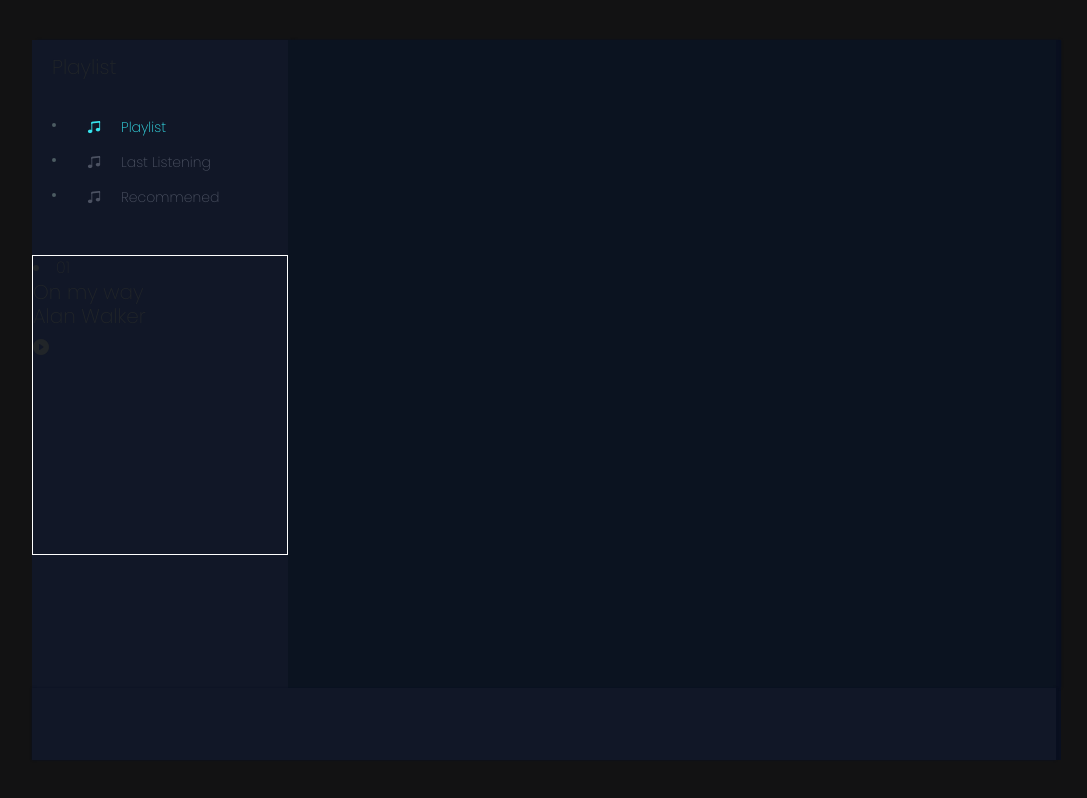
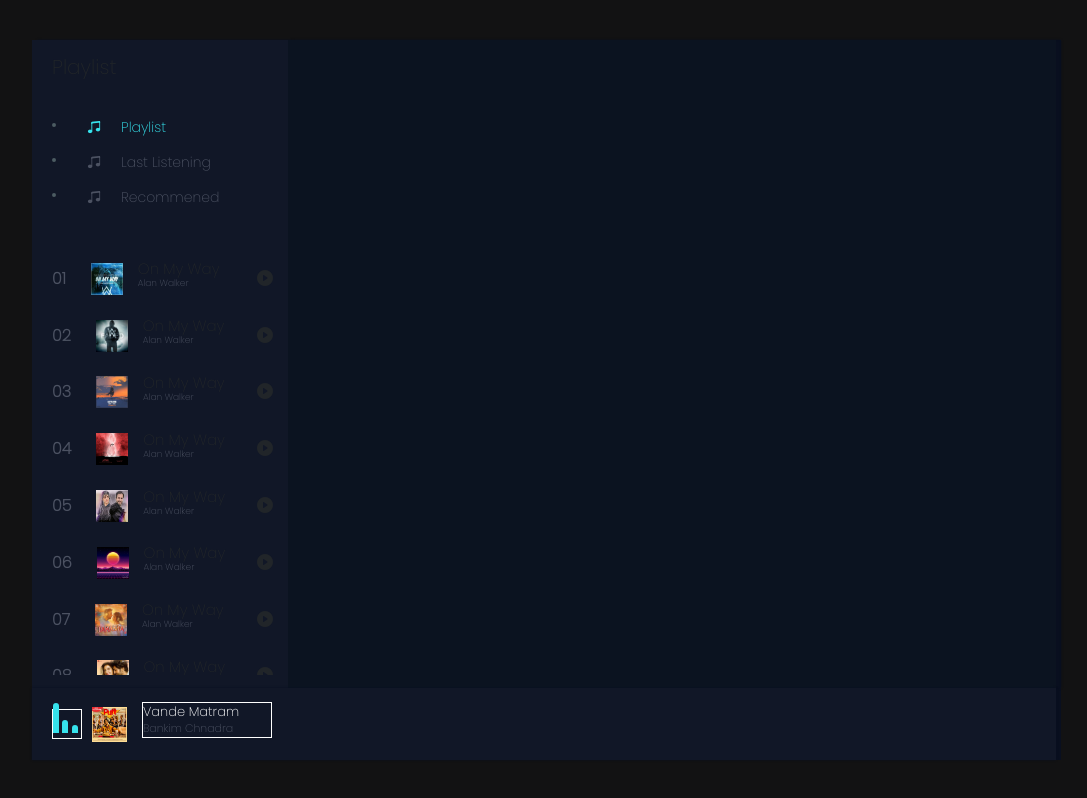
Before and after one commit to parth9104/Spotify-Clone, a website: page index.html in a window 1280 px wide. Shown: the whole page, without its empty margins (96-1183 px from the left). Drawn offline with nearby package versions, Linux system fonts and the light colour scheme.

Commit message:
bootstrap issue solved

```diff
--- a/index.html
+++ b/index.html
@@ -24,17 +24,90 @@
             <div class="menu_song">
                 <li class="song_item">
                     <span>01</span>
-                    <img src="" alt="">
-                    <h5>On my way <br>
+                    <img src="img/1.jpg" alt="">
+                    <h5>On My Way <br>
+                        <div class="subtitle">Alan Walker</div>
+                    </h5>
+                    <i class="bi playListPlay bi-play-circle-fill" id="1"></i>
+                </li>
+                <li class="song_item">
+                    <span>02</span>
+                    <img src="img/2.jpg" alt="">
+                    <h5>On My Way <br>
+                        <div class="subtitle">Alan Walker</div>
+                    </h5>
+                    <i class="bi playListPlay bi-play-circle-fill" id="1"></i>
+                </li>
+                <li class="song_item">
+                    <span>03</span>
+                    <img src="img/3.jpg" alt="">
+                    <h5>On My Way <br>
+                        <div class="subtitle">Alan Walker</div>
+                    </h5>
+                    <i class="bi playListPlay bi-play-circle-fill" id="1"></i>
+                </li>
+                <li class="song_item">
+                    <span>04</span>
+                    <img src="img/4.jpg" alt="">
+                    <h5>On My Way <br>
+                        <div class="subtitle">Alan Walker</div>
+                    </h5>
+                    <i class="bi playListPlay bi-play-circle-fill" id="1"></i>
+                </li>
+                <li class="song_item">
+                    <span>05</span>
+                    <img src="img/5.jpg" alt="">
+                    <h5>On My Way <br>
+                        <div class="subtitle">Alan Walker</div>
+                    </h5>
+                    <i class="bi playListPlay bi-play-circle-fill" id="1"></i>
+                </li>
+                <li class="song_item">
+                    <span>06</span>
+                    <img src="img/6.jpg" alt="">
+                    <h5>On My Way <br>
+                        <div class="subtitle">Alan Walker</div>
+                    </h5>
+                    <i class="bi playListPlay bi-play-circle-fill" id="1"></i>
+                </li>
+                <li class="song_item">
+                    <span>07</span>
+                    <img src="img/7.jpg" alt="">
+                    <h5>On My Way <br>
+                        <div class="subtitle">Alan Walker</div>
+                    </h5>
+                    <i class="bi playListPlay bi-play-circle-fill" id="1"></i>
+                </li>
+                <li class="song_item">
+                    <span>08</span>
+                    <img src="img/8.jpg" alt="">
+                    <h5>On My Way <br>
                         <div class="subtitle">Alan Walker</div>
                     </h5>
                     <i class="bi playListPlay bi-play-circle-fill" id="1"></i>
                 </li>
             </div>
+            </div>
         </div>
         <div class="song_side">
         </div>
-        <div class="master_play"></div>
+        <div class="master_play">
+            <div class="wave">
+                <div class="wave1"></div>
+                <div class="wave1"></div>
+                <div class="wave1"></div>
+                        </div>
+                        <img src="img/12.jpg" alt="img" id="poster_master_play">
+        <h5 id="title">
+            Vande Matram
+            <div class="subtitle">Bankim Chnadra</div>
+        </div>
+
+        </h5>
+        <div class="icon">
+
+        </div>
+    </div>
     </header>
 
     <script src="app.js"></script>
--- a/style.css
+++ b/style.css
@@ -1,4 +1,7 @@
+
+
 /* google font "poppins" */
+
 @import url('https://fonts.googleapis.com/css2?family=Josefin+Sans:wght@100&family=Poppins:wght@200&display=swap');
 
 * {
@@ -103,7 +106,159 @@
 
 header .menu_side .menu_song {
     width: 100%;
-    height: 300px;
+    height: 420px;
+    /* border: 1px solid #fff; */
+    margin-top: 40px;
+    overflow: auto;
+}
+
+header .menu_side .menu_song::-webkit-scrollbar {
+    display: none;
+}
+
+header .menu_side .menu_song li {
+    list-style-type: none;
+    position: relative;
+    padding: 5px 0px 5px 20px;
+    display: flex;
+    align-items: center;
+    margin-bottom: 10px;
+    cursor: pointer;
+    transition: .3s linear;
+}
+
+header .menu_side .menu_song li:hover {
+    background: rgb(105, 105, 105, .1);
+}
+
+header .menu_side .menu_song li span {
+
+    font-size: 12 px;
+    font-weight: 600;
+    color: #4c5262;
+}
+
+header .menu_side .menu_song li img {
+    width: 32px;
+    height: 32px;
+    margin-left: 25px;
+}
+
+header .menu_side .menu_song li h5 {
+    font-size: 15px;
+    margin-left: 15px;
+    width: 170px;
+    /* border:1px solid #fff; */
+    overflow: hidden;
+    text-overflow: ellipsis;
+    white-space: nowrap;
+}
+
+header .menu_side .menu_song li h5 .subtitle {
+    font-size: 9px;
+    color: #4c5262;
+}
+
+header .menu_side .menu_song li .bi {
+    position: absolute;
+    right: 15px;
+}
+
+
+header .master_play {
+    display: flex;
+    align-items: center;
+    padding: 0px 20px;
+}
+
+header .master_play .wave {
+    width: 30px;
+    height: 30px;
     border: 1px solid #fff;
-    margin-top: 40px;
+    padding-bottom: 5px;
+    display: flex;
+    align-items: flex-end;
+    margin-right: 10px;
 }
+
+header .master_play .wave .wave1 {
+    width: 30px;
+    height: 30px;
+    background: #36e2ec;
+    margin-right: 3px;
+    border-radius: 10px 10px 0px 0px;
+    animation: unset;
+}
+
+header .master_play .wave .wave1 {
+    width: 30px;
+    height: 30px;
+    background: #36e2ec;
+    margin-right: 3px;
+    border-radius: 10px 10px 0px 0px;
+}
+
+header .master_play .wave .wave1:nth-child(2) {
+    height: 13px;
+    margin-right: 3.5px;
+    animation-delay: .4s;
+}
+
+header .master_play .wave .wave1:nth-child(3) {
+    height: 8px;
+    animation-delay: .8s;
+
+}
+
+/* javascript classes */
+header .master_play .active1 .wave1 {
+animation: wave .5s linear infinite;
+}
+
+header .master_play .wave .wave1:nth-child(2) {
+    animation-delay: .4s;
+}
+
+header .master_play .wave .wave1:nth-child(3) {
+    animation-delay: .8s;
+
+}
+
+@keyframes wave {
+    0% {
+        height: 10px;
+    }
+
+    50% {
+        height: 15px;
+    }
+
+    100% {
+        height: 10px;
+    }
+}
+
+header .master_play img{
+    height:35px;
+    width:35px;
+}
+header .master_play h5{
+    width:130px;
+    border: 1px solid #fff;
+    margin-left: 15px;
+    color:#fff;
+    line-height:17px;
+    overflow: hidden;
+    text-overflow: ellipsis;
+    white-space: nowrap;
+    font-size: 13px;
+
+}
+header .master_play h5 .subtitle{
+font-size:11px;
+color:#4c5262;
+width:100%;
+overflow: hidden;
+text-overflow: ellipsis;
+white-space: nowrap;
+}
```
